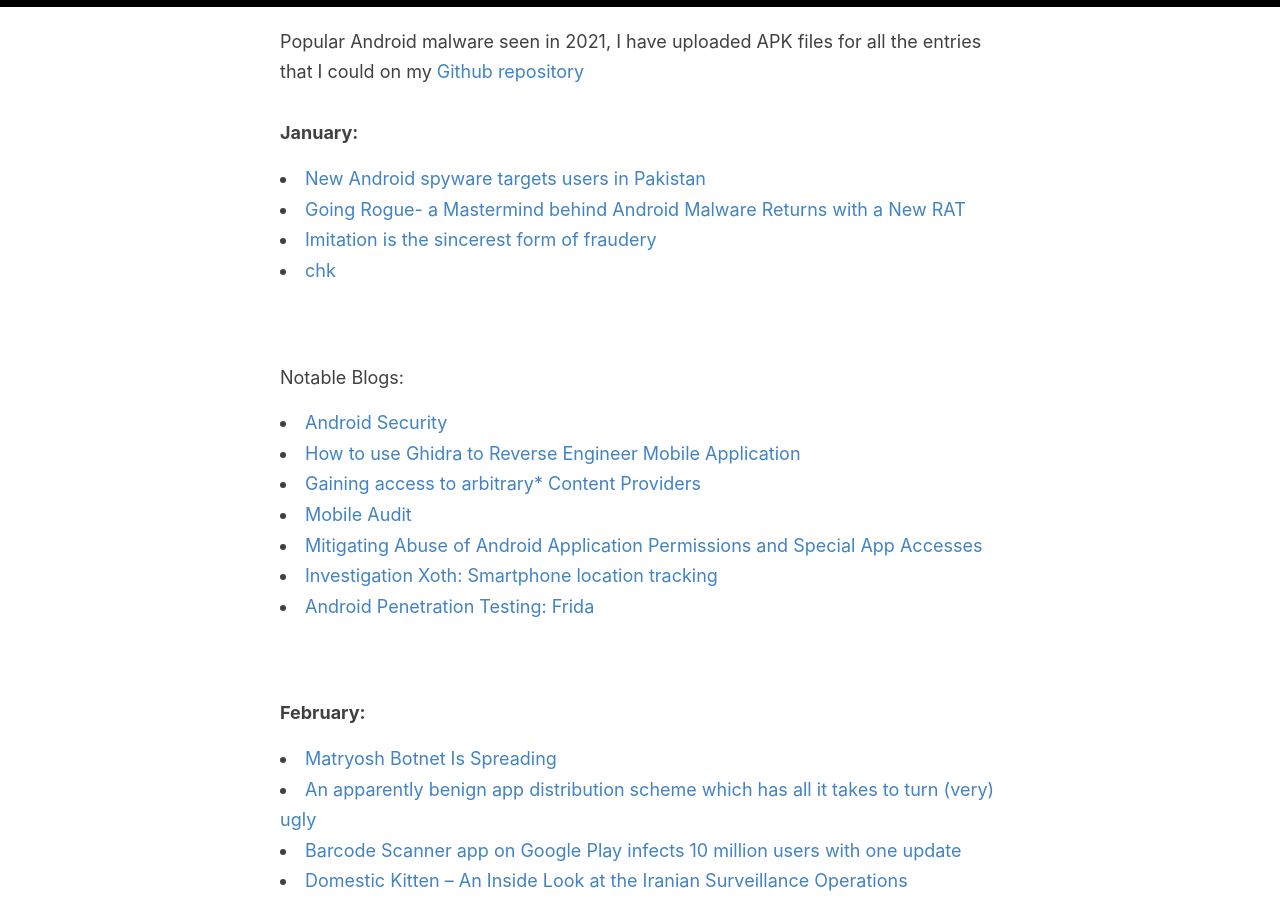
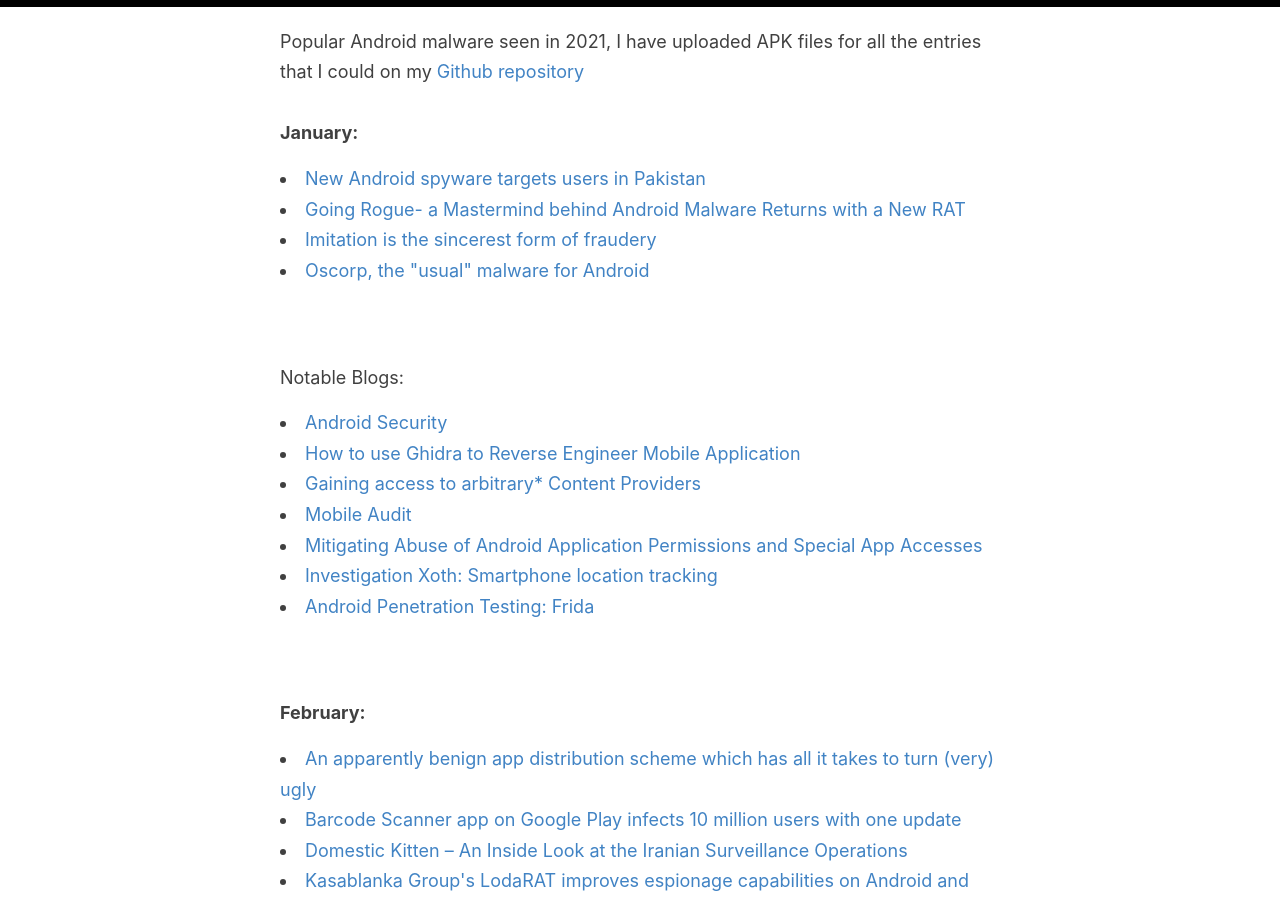
Before and after one commit to sk3ptre/sk3ptre.github.io, a Jekyll site: the page built from _posts/2021-01-18-Malware-Timeline-2021.md, in a window 1280 px wide and 900 px high, scrolled down 262 px. Built offline with Jekyll 4.4.1, drawn with Linux system fonts in a browser that asks for light colours.

Commit message:
Update 2021-01-18-Malware-Timeline-2021.md

```diff
--- a/_posts/2021-01-18-Malware-Timeline-2021.md
+++ b/_posts/2021-01-18-Malware-Timeline-2021.md
@@ -9,7 +9,7 @@
 <li><a href="https://news.sophos.com/en-us/2021/01/12/new-android-spyware-targets-users-in-pakistan/">New Android spyware targets users in Pakistan</a></li>
 <li><a href="https://research.checkpoint.com/2021/going-rogue-a-mastermind-behind-android-malware-returns-with-a-new-rat/">Going Rogue- a Mastermind behind Android Malware Returns with a New RAT</a></li>
 <li><a href="https://www.humansecurity.com/blog/imitation-is-the-sincerest-form-of-fraudery?s=03">Imitation is the sincerest form of fraudery</a></li>
-<li><a href="http://translate.google.com/translate?hl=en&sl=auto&tl=en&u=https%3A%2F%2Fcert-agid.gov.it%2Fnews%2Foscorp-il-solito-malware-per-android%2F">chk</a></li>
+<li><a href="http://translate.google.com/translate?hl=en&sl=auto&tl=en&u=https%3A%2F%2Fcert-agid.gov.it%2Fnews%2Foscorp-il-solito-malware-per-android%2F">Oscorp, the "usual" malware for Android</a></li>
 <br><br>
 Notable Blogs:
 <br>
@@ -23,12 +23,11 @@
 <br><br>
 **February:**
 <br>
-<li><a href="https://blog.netlab.360.com/matryosh-botnet-is-spreading-en/">Matryosh Botnet Is Spreading</a></li>
 <li><a href="https://cryptax.medium.com/an-apparently-benign-app-distribution-scheme-which-has-all-it-takes-to-turn-very-ugly-f733be528535">An apparently benign app distribution scheme which has all it takes to turn (very) ugly</a></li>
 <li><a href="https://blog.malwarebytes.com/android/2021/02/barcode-scanner-app-on-google-play-infects-10-million-users-with-one-update/">Barcode Scanner app on Google Play infects 10 million users with one update</a></li>
 <li><a href="https://research.checkpoint.com/2021/domestic-kitten-an-inside-look-at-the-iranian-surveillance-operations/">Domestic Kitten – An Inside Look at the Iranian Surveillance Operations</a></li>
 <li><a href="https://blog.talosintelligence.com/2021/02/kasablanka-lodarat.html">Kasablanka Group's LodaRAT improves espionage capabilities on Android and Windows</a></li>
-<li><a href="https://blog.lookout.com/lookout-discovers-novel-confucius-apt-android-spyware-linked-to-india-pakistan-conflict">Lookout Discovers Novel Confucius APT Android Spyware Linked To India-Pakistan Conflict</a></li>
+<li><a href="https://www.lookout.com/news-release/lookout-unmasks-state-sponsored-android-spyware-tied-to-india-pakistan-conflict">Lookout Discovers Novel Confucius APT Android Spyware Linked To India-Pakistan Conflict</a></li>
 <br><br>
 Notable Blogs:
 <br>
```
